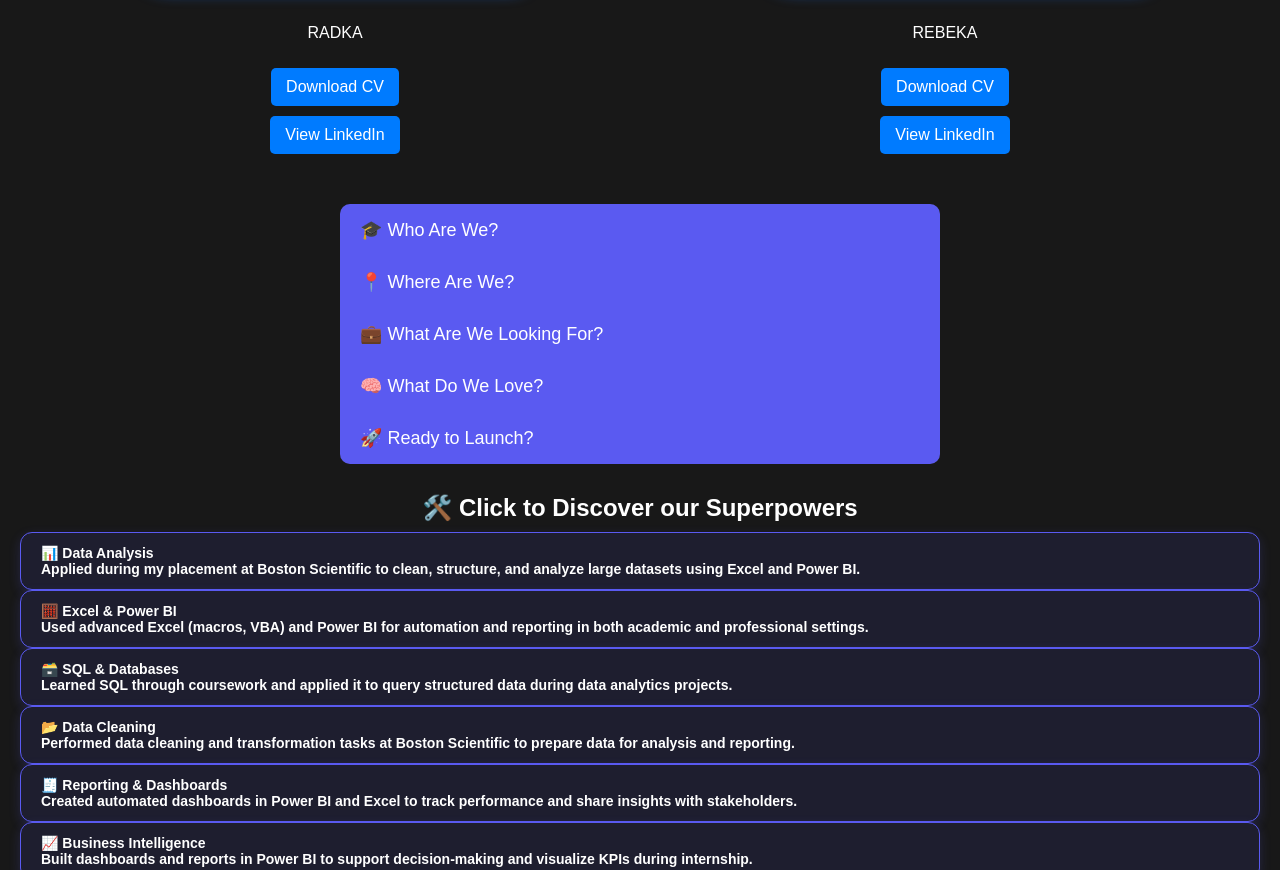
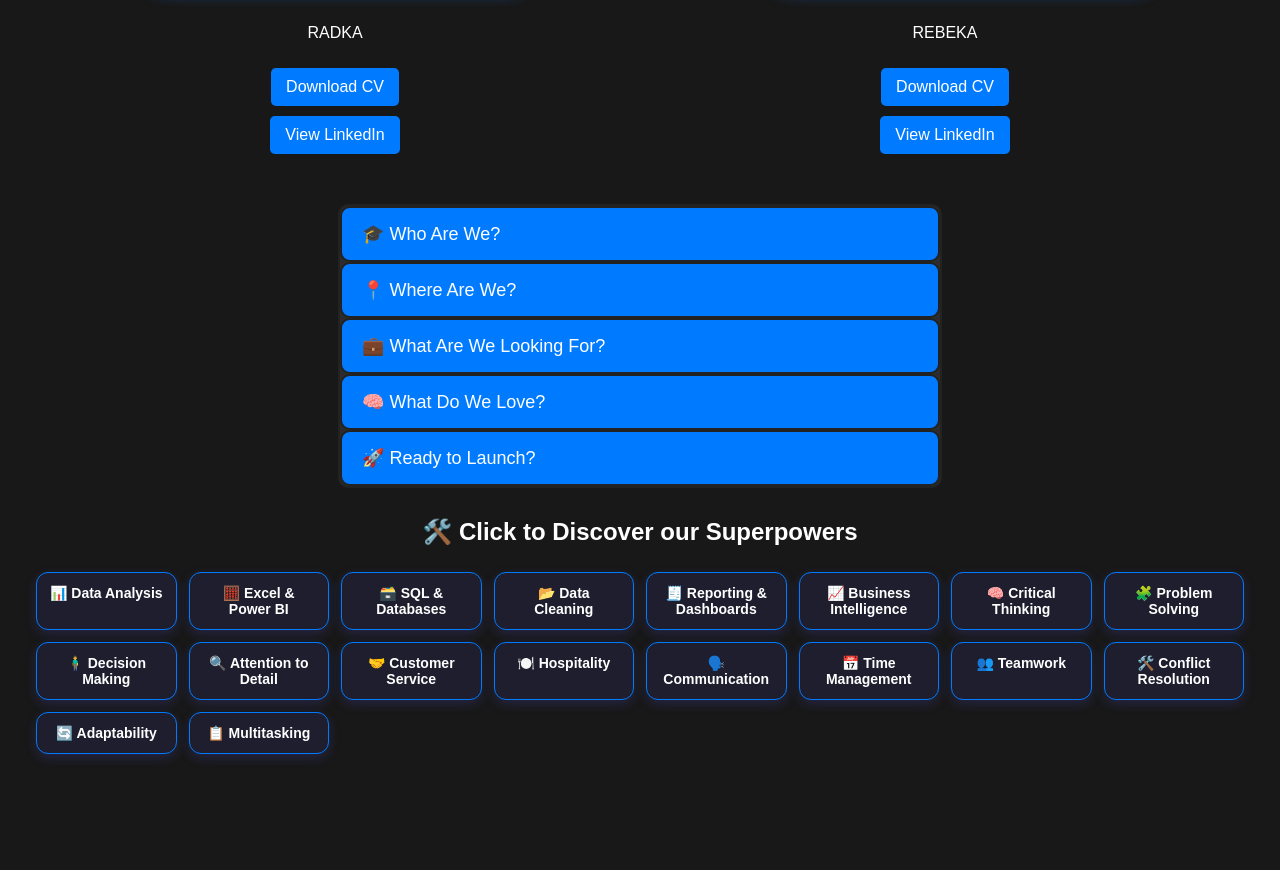
Before and after one commit to RadkaKotulak/Business-Card-WEB, a plain HTML site: page index.html in a window 1280 px wide. Shown: the part 581-1451 px from the top of the page. After the commit the page ends 1371 px from the top, so only its background shows below. Drawn offline with Linux system fonts and the light colour scheme.

Commit message:
Design.css

```diff
--- a/Design.css
+++ b/Design.css
@@ -10,7 +10,7 @@ body {
 header {
     text-align: center;
     padding: 20px;
-    background-color: #5a5af1;
+    background-color: #007bff;
     color: white;
     border-radius: 5px;
     box-shadow: 0 2px 5px rgba(255, 255, 255, 0.395);
@@ -69,7 +69,7 @@ a {
     display: inline-block;
     margin-top: 10px;
     padding: 10px 15px;
-    background-color: #007BFF;
+    background-color: #007bff;
     color: white;
     text-decoration: none;
     border-radius: 5px;
@@ -268,49 +268,41 @@ a:hover {
         max-width: calc(50% - 20px);/* Stack items in a single column */
     }
 }
-.scrolling-wrapper {
-  overflow: hidden;
-  position: relative;
-  width: 100%;
-}
-
-.skills-grid {
-  display: flex;
-  gap: 15px;
-  width: max-content;
-  animation: scroll-loop 30s linear infinite;
-}
-
-@keyframes scroll-loop {
-  0% {
-    transform: translateX(0%);
-  }
-  100% {
-    transform: translateX(-50%);
-  }
+.skills-container {
+  display: grid;
+  grid-template-columns: repeat(auto-fit, minmax(140px, 1fr));
+  gap: 12px;
+  padding: 16px;
 }
 
 .skill-card {
-  flex: 0 0 auto;
-  background-color: #1e1e2f;
-  border: 1px solid #5a5af1;
+  background: #1e1e2f;
+  border: 1px solid #007bff;
   border-radius: 12px;
-  padding: 12px 20px;
+  padding: 12px;
   font-size: 14px;
   font-weight: 600;
-  color: #ffffff;
-  white-space: nowrap;
+  color: white;
+  text-align: center;
   box-shadow: 0 4px 12px rgba(90, 90, 241, 0.2);
-  transition: transform 0.3s ease, background-color 0.3s ease;
-  cursor: pointer;
+  transition: transform 0.2s ease, background-color 0.2s ease;
 }
 
 .skill-card:hover {
-  background-color: #5a5af1;
-  transform: scale(1.05);
-  box-shadow: 0 6px 16px rgba(90, 90, 241, 0.4);
+  background-color: #007bff;
+  transform: translateY(-4px);
 }
 
+.skill-description {
+  display: none;
+  margin-top: 8px;
+  font-size: 13px;
+  color: #ccc;
+  line-height: 1.4;
+}
+.skill-card.expanded .skill-description {
+  display: block;
+}
 
 .accordion {
   max-width: 600px;
@@ -318,16 +310,20 @@ a:hover {
   background-color: #2c2c2c;
   border-radius: 10px;
   overflow: hidden;
+   border:solid,rgb(34, 34, 34);
+      border-width: 2px;
 }
 
 .accordion-btn {
-  background-color: #5a5af1;
+  background-color: #007bff;
   color: white;
   cursor: pointer;
   padding: 15px 20px;
   width: 100%;
   text-align: left;
-  border: none;
+   border:solid,rgb(34, 34, 34);
+      border-width: 2px;
+      border-radius: 10px;
   outline: none;
   font-size: 18px;
   transition: background-color 0.3s ease;
```
